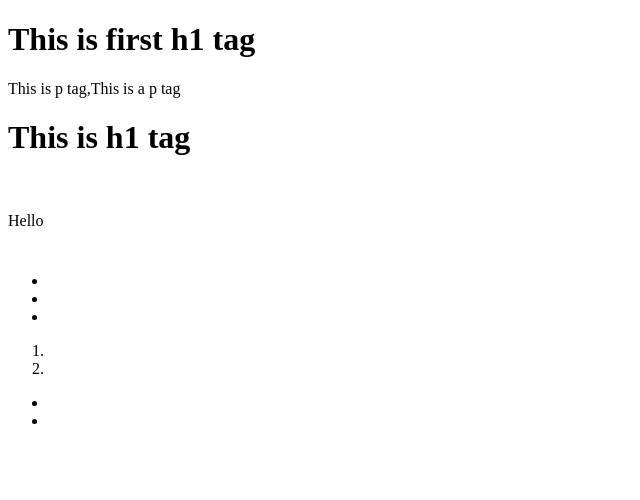
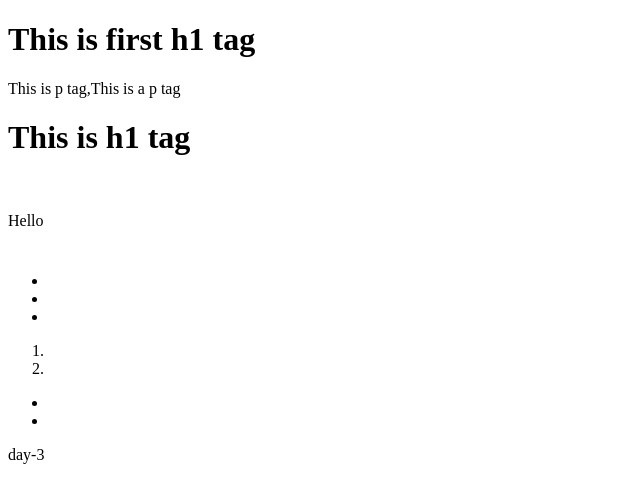
Before and after one commit to Rajesh-07-P/myrepo, a plain HTML site: page index.html in a window 1280 px wide. Shown: the full height of the page, 0-640 px from the left. Drawn offline with Linux system fonts and the light colour scheme.

Commit message:
added day-3

```diff
--- a/index.html
+++ b/index.html
@@ -33,5 +33,6 @@
         <li></li>
         <li></li>
     </ul>
+    <p>day-3</p>
 </body>
 </html>
```
